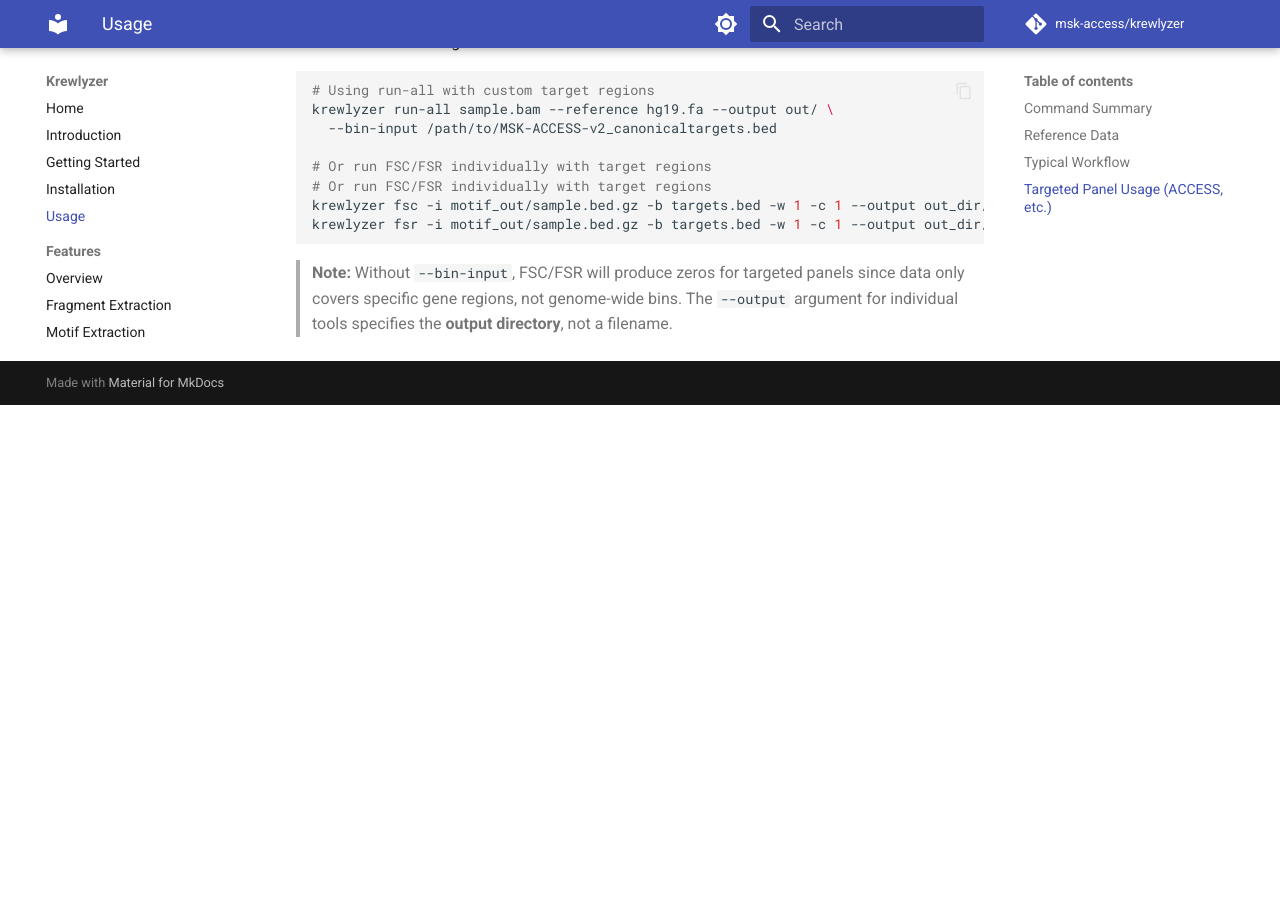
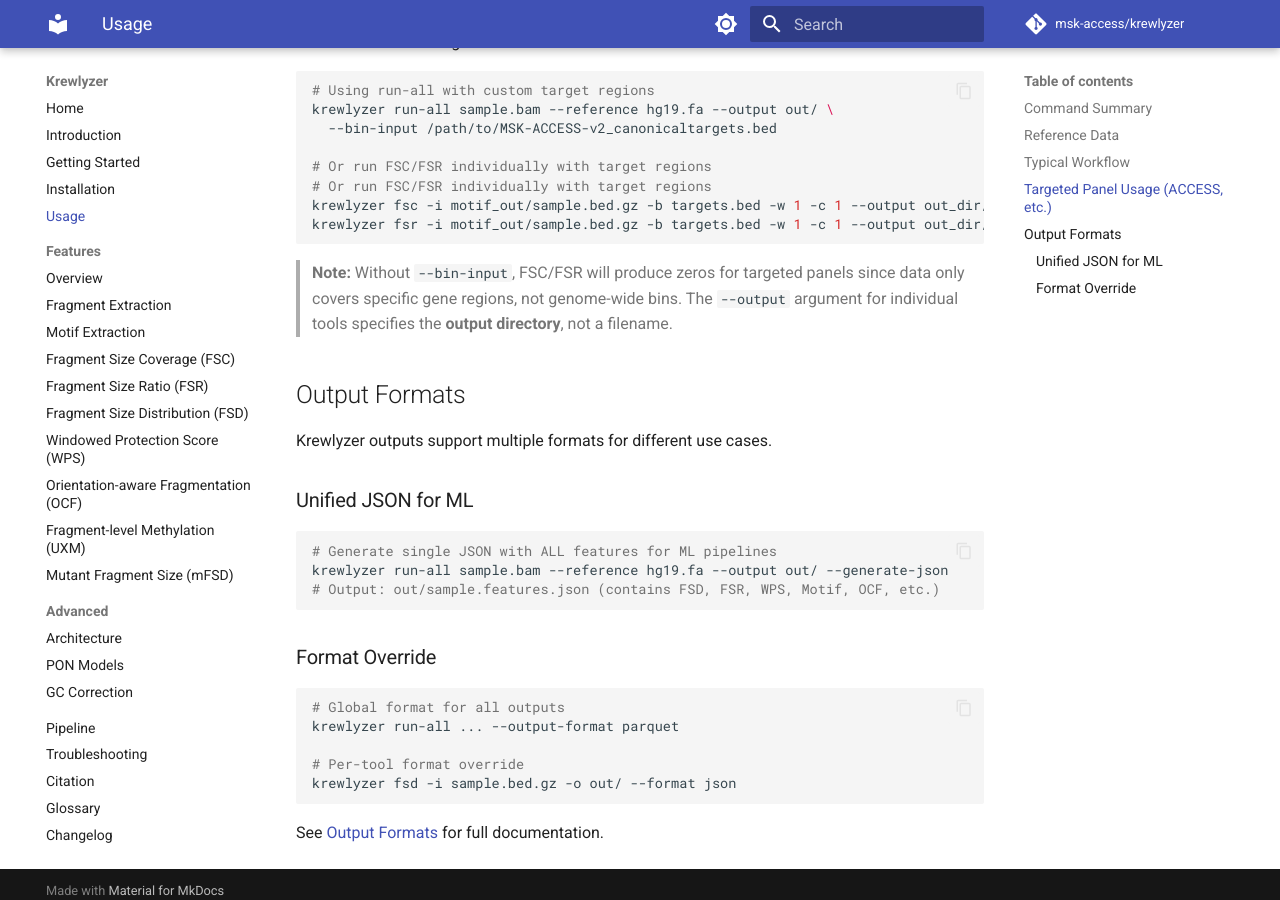
Before and after one commit to msk-access/krewlyzer, an MkDocs documentation site: the page built from docs/usage.md, in a window 1280 px wide and 900 px high, scrolled down 1590 px. Built offline with MkDocs 1.6.1 and Material for MkDocs 9.7.7, drawn with Linux system fonts in a browser that asks for light colours; comment, search, counter and statistics services are not loaded; before the commit the page ends 1995 px from its top, so only the background shows below that.

Commit message:
docs: add output format documentation
- Create docs/features/output-formats.md with full format reference
- Update usage.md with output format section
- Document --generate-json, --output-format, --format flags
- Include JSON schema and migration notes

````diff
--- /dev/null
+++ b/docs/features/output-formats.md
@@ -0,0 +1,127 @@
+# Output Formats
+
+Krewlyzer supports multiple output formats to suit different use cases: ML pipelines, human inspection, and data analysis.
+
+## Format Summary
+
+| Format | Extension | Use Case | Default For |
+|--------|-----------|----------|-------------|
+| **TSV** | `.tsv` | Human-readable, Excel | FSD, FSR, FSC, Motif, OCF |
+| **Parquet** | `.parquet` | ML training, pandas | WPS (vector data), PON |
+| **JSON** | `.json` | APIs, ML pipelines | Unified output |
+
+## Command-Line Flags
+
+### `run-all` Global Options
+
+```bash
+# Generate unified JSON with ALL features
+krewlyzer run-all -i sample.bam -o out/ --generate-json
+
+# Force all outputs to a specific format
+krewlyzer run-all -i sample.bam -o out/ --output-format parquet
+```
+
+| Flag | Description |
+|------|-------------|
+| `--generate-json` | Create `sample.features.json` with all data |
+| `--output-format` | Global format: `auto`, `tsv`, `parquet`, `json` |
+
+### Individual Tool Override
+
+Each tool supports `--format/-f` to override the default:
+
+```bash
+krewlyzer fsd -i sample.bed.gz -o out/ --format json
+krewlyzer wps -i sample.bed.gz -o out/ --format tsv
+```
+
+## Unified JSON Output
+
+The `--generate-json` flag creates a single JSON file with **all features** for ML pipelines:
+
+```
+out/sample.features.json
+```
+
+### Schema (v1.0)
+
+```json
+{
+  "schema_version": "1.0",
+  "sample_id": "sample_001",
+  "krewlyzer_version": "0.3.2",
+  "timestamp": "2026-01-17T14:52:33Z",
+
+  "metadata": {
+    "total_fragments": 8200000,
+    "on_target_rate": 0.41,
+    "gc_bias_corrected": true
+  },
+
+  "features": {
+    "fsd": {
+      "arms": ["1p", "1q", ...],
+      "size_bins": ["65-69", "70-74", ...],
+      "counts": [[120, 135, ...], ...]
+    },
+    "fsr": [{...}, ...],
+    "wps": {"regions": [...], "wps_nuc": [...], ...},
+    "motif": {"mds": 0.87, "edm": {...}, "bpm": {...}},
+    "ocf": [{...}, ...]
+  },
+
+  "qc": {...}
+}
+```
+
+### Features Included
+
+| Feature | Data Included |
+|---------|---------------|
+| **FSD** | Full matrix (41 arms × size bins) |
+| **FSR** | All regions with ratios |
+| **FSC** | All windows with z-scores |
+| **WPS** | Full vectors per region |
+| **Motif** | All 256 k-mer frequencies + MDS |
+| **OCF** | All regions with scores |
+| **UXM** | If enabled (`--bisulfite-bam`) |
+| **mFSD** | If enabled (`--variants`) |
+
+## Smart Defaults
+
+| Tool | Default Format | Reason |
+|------|:--------------:|--------|
+| fsd, fsr, fsc | TSV | Human-readable tables |
+| wps | Parquet | Vector data (200+ values) |
+| motif, ocf | TSV | Small tables |
+| PON model | Parquet | Efficient storage |
+
+## File Extensions
+
+After implementation, output files follow this pattern:
+
+```
+out/
+├── sample.FSD.tsv
+├── sample.FSR.tsv
+├── sample.FSC.tsv
+├── sample.WPS.parquet
+├── sample.EndMotif.tsv
+├── sample.MDS.tsv
+├── sample.OCF.tsv
+├── sample.correction_factors.tsv  # Was .csv
+├── sample.metadata.json
+└── sample.features.json  # With --generate-json
+```
+
+## Migration Notes
+
+### Breaking Change: `.csv` → `.tsv`
+
+The `correction_factors.csv` file is now `correction_factors.tsv` for consistency. Update any downstream scripts:
+
+```diff
+- sample.correction_factors.csv
++ sample.correction_factors.tsv
+```
--- a/docs/usage.md
+++ b/docs/usage.md
@@ -62,3 +62,27 @@
 ```
 
 > **Note:** Without `--bin-input`, FSC/FSR will produce zeros for targeted panels since data only covers specific gene regions, not genome-wide bins. The `--output` argument for individual tools specifies the **output directory**, not a filename.
+
+## Output Formats
+
+Krewlyzer outputs support multiple formats for different use cases.
+
+### Unified JSON for ML
+
+```bash
+# Generate single JSON with ALL features for ML pipelines
+krewlyzer run-all sample.bam --reference hg19.fa --output out/ --generate-json
+# Output: out/sample.features.json (contains FSD, FSR, WPS, Motif, OCF, etc.)
+```
+
+### Format Override
+
+```bash
+# Global format for all outputs
+krewlyzer run-all ... --output-format parquet
+
+# Per-tool format override
+krewlyzer fsd -i sample.bed.gz -o out/ --format json
+```
+
+See [Output Formats](features/output-formats.md) for full documentation.
````
